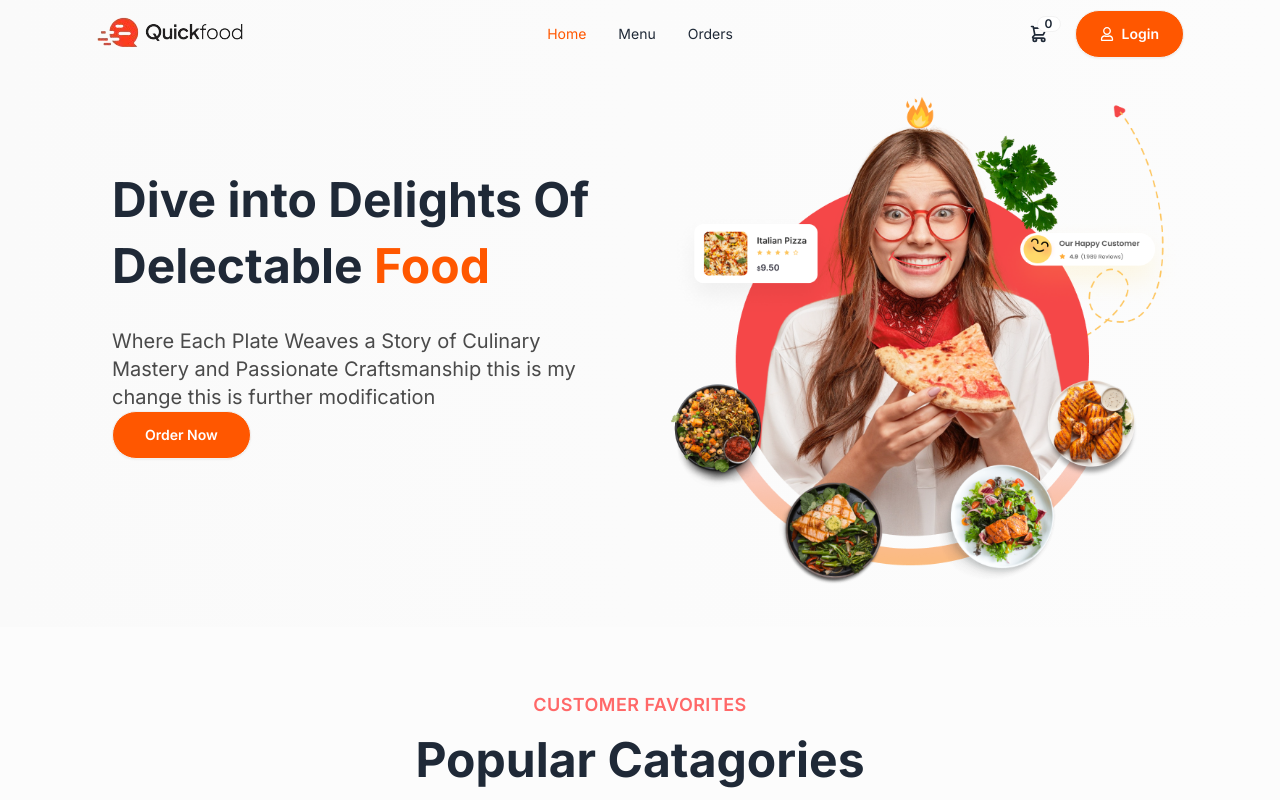
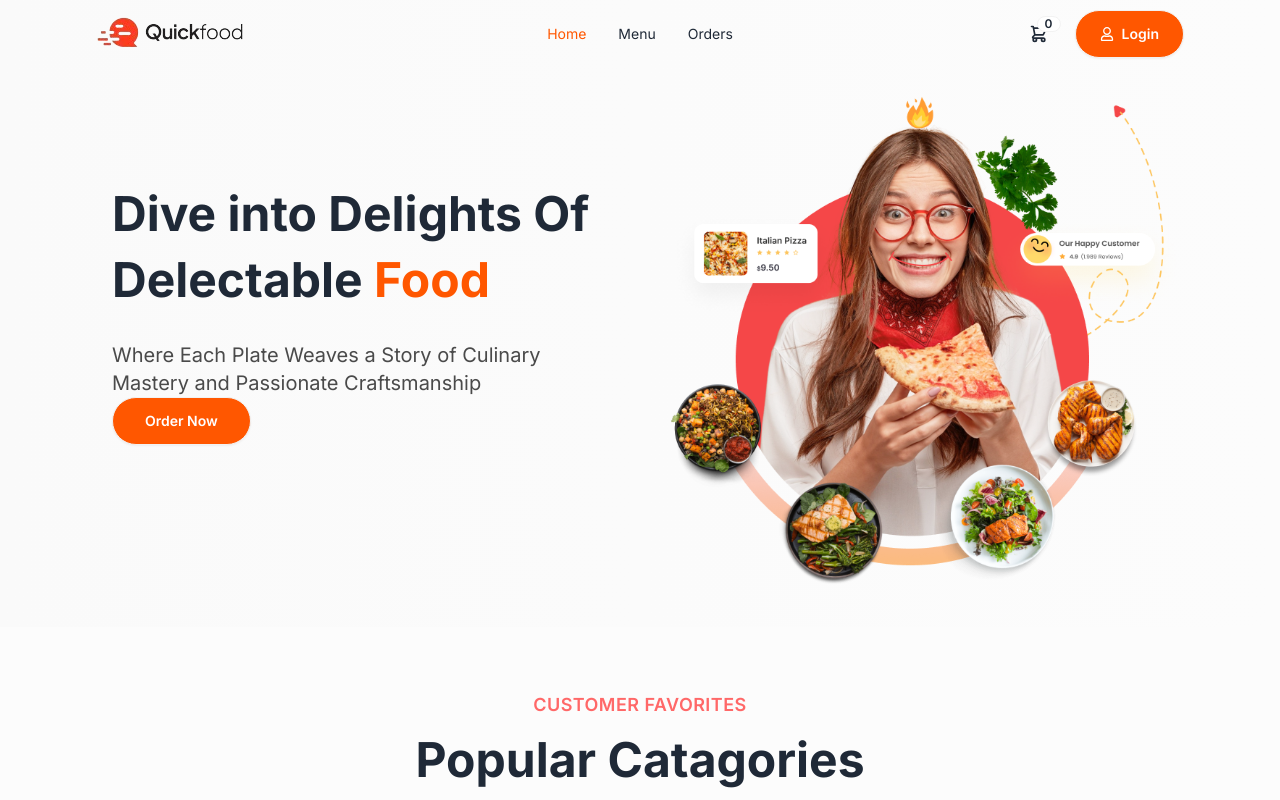
Before and after one commit to Viveklokadiya/Quickfood, a React (Vite) app in the folder client/: page / in a window 1280 px wide. Shown: the top 800 px of the page. Built offline with nearby package versions, Linux system fonts and the light colour scheme; no server answers.

Commit message:
change for test

```diff
--- a/client/src/components/Banner.jsx
+++ b/client/src/components/Banner.jsx
@@ -21,7 +21,7 @@ const Banner = () => {
           </h2>
           <p className="text-[#4A4A4A] text-xl">
             Where Each Plate Weaves a Story of Culinary Mastery and Passionate
-            Craftsmanship this is my change this is further modification
+            Craftsmanship
           </p>
           <Link to="/menu">
             <button className="bg-orangee font-semibold btn text-white px-8 py-3 rounded-full">
```
